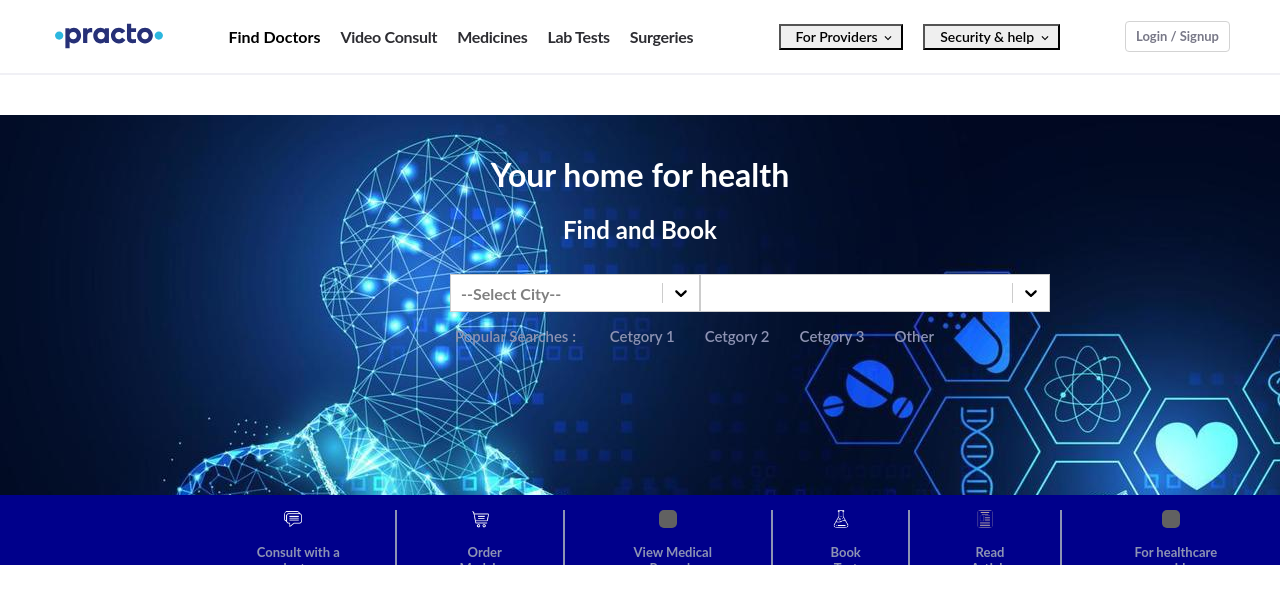
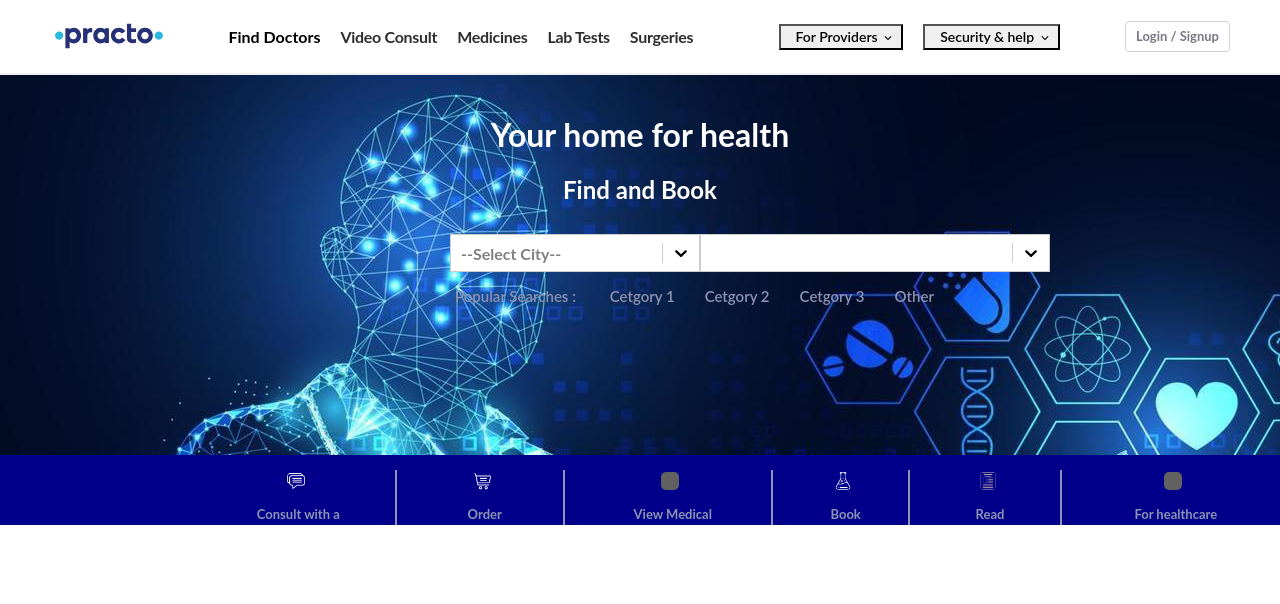
Before and after one commit to KritiGupta2022/WebApp, a React (Create React App) app: page /finddoc in a window 1280 px wide. Shown: the top 604 px of the page. Built offline with nearby package versions, Linux system fonts and the light colour scheme; grey boxes are pictures that could not be loaded.

Commit message:
corrected home css

```diff
--- a/src/Pages/findDoctor.css
+++ b/src/Pages/findDoctor.css
@@ -1,5 +1,5 @@
-/* Banner Styles? */
-.banner {
+/* banner Styles? */
+.finddoc-banner {
   cursor: auto;
   position: relative;
   height: 450px;
@@ -11,38 +11,38 @@
   border-radius: 0px;
 }
 
-.banner .title {
+.finddoc-banner .title {
   text-align: center;
   margin-top: 40px;
   color: white;
 }
 
-.banner .subtitle {
+.finddoc-banner .subtitle {
   text-align: center;
   margin-top: 20px;
   padding: 0;
   color: white;
 }
 
-.banner .dropdown-box {
+.finddoc-banner .dropdown-box {
   margin-left: 270px;
 }
 
-.banner .categories {
+.finddoc-banner .categories {
   margin-left: 415px;
 }
 
-.banner .under-text {
+.finddoc-banner .under-text {
   margin-left: 30px;
   color: #8d93b3;
 }
 
-.banner .links:hover {
+.finddoc-banner .links:hover {
   color: white;
   text-decoration: underline;
 }
 
-.banner .other-options {
+.finddoc-banner .other-options {
   padding-top: 15px;
   margin-top: 150px;
   padding-left: 15%;
@@ -51,31 +51,31 @@
   display: flex;
 }
 
-.banner .other-options .box {
+.finddoc-banner .other-options .box {
   padding: 0px 35px 0 35px;
   text-align: center;
 }
 
-.banner .other-options .border {
+.finddoc-banner .other-options .border {
   border-right: 2px solid #8d93b3;
 }
 
-.banner .other-options .box p {
+.finddoc-banner .other-options .box p {
   color: #8d93b3;
   font-size: small;
 }
 
-.banner .other-options .box img {
+.finddoc-banner .other-options .box img {
   filter: invert(100%);
   color: white;
   height: 18px;
   width: 18px;
 }
 
-.banner .other-options .box:hover p {
+.finddoc-banner .other-options .box:hover p {
   color: white;
 }
 
-.banner .other-options .box:hover img {
+.finddoc-banner .other-options .box:hover img {
   transform: scale(1.2);
 }
--- a/src/Pages/findDoctor.jsx
+++ b/src/Pages/findDoctor.jsx
@@ -22,7 +22,7 @@ const findDoctor = () => {
 const Banner = () => {
   return (
     <>
-      <div className="banner">
+      <div className="finddoc-banner">
         <div>
           <h1 className="title">Your home for health</h1>
           <h2 className="subtitle">Find and Book</h2>
```
Also changed, not shown: src/Components/footerstyle.css (+3 -9 lines).
